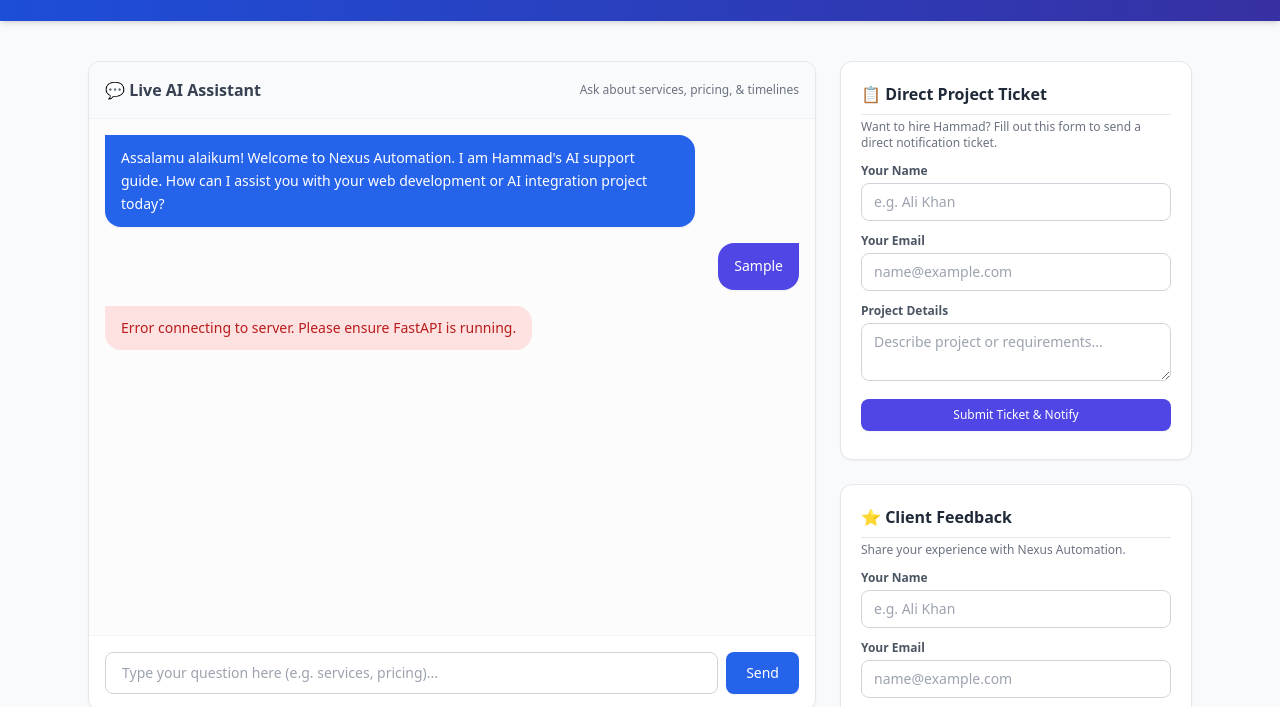
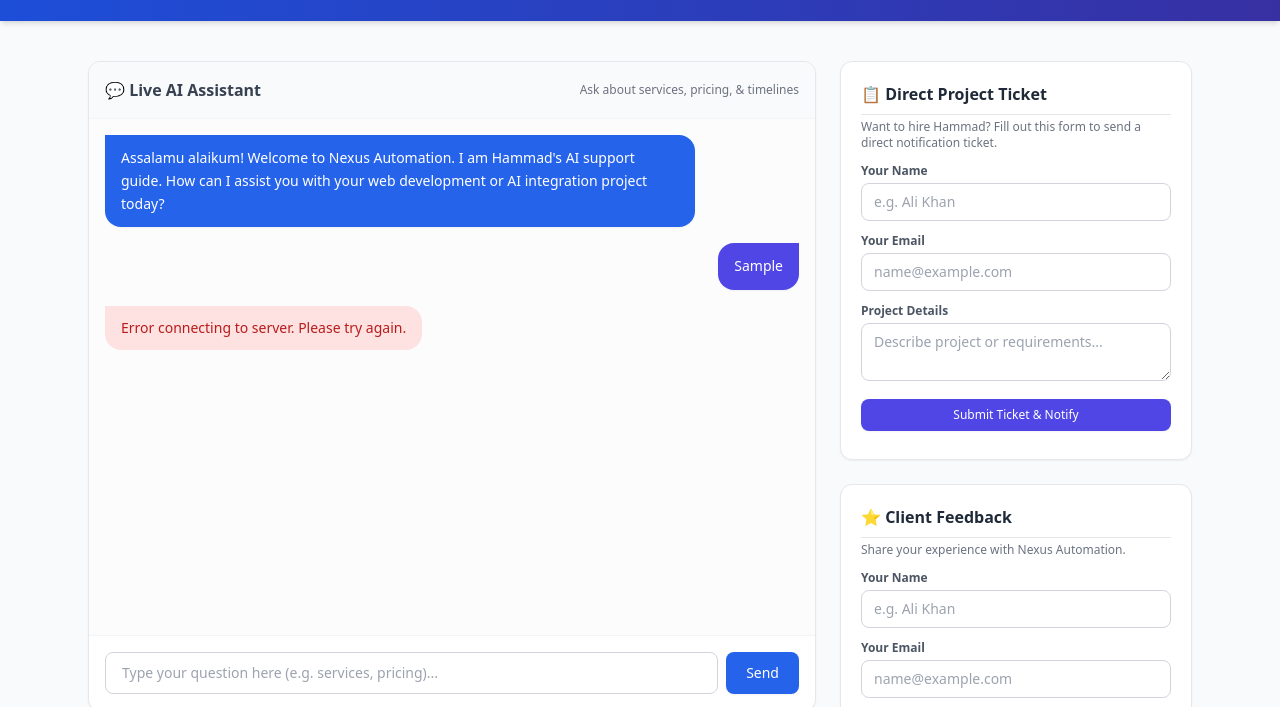
Before and after one commit to HAMMAD736/nexus-ai-support, a plain HTML site: page index.html in a window 1280 px wide. Both pictures are taken after typing "Sample" into the empty fields and a click on the button "Send". Shown: the part 87-794 px from the top of the page. Drawn offline with nearby package versions, Linux system fonts and the light colour scheme; no server answers.

Commit message:
your commit message here

```diff
--- a/index.html
+++ b/index.html
@@ -167,10 +167,12 @@
                     body: JSON.stringify({ question: question })
                 });
                 const data = await response.json();
+                console.log("API Response:", data);
 
                 document.getElementById(loadingId).remove();
 
-                const parsedHtml = marked.parse(data.response || "No response received.");
+                const replyText = data.response || data.detail || "No response received.";
+                const parsedHtml = marked.parse(replyText);
 
                 chatBox.innerHTML += `
                     <div class="flex items-start">
@@ -179,11 +181,12 @@
                         </div>
                     </div>`;
             } catch (error) {
+                console.error("Chat error:", error);
                 document.getElementById(loadingId).remove();
                 chatBox.innerHTML += `
                     <div class="flex items-start">
                         <div class="bg-red-100 text-red-700 rounded-2xl rounded-tl-none px-4 py-3 text-sm">
-                            Error connecting to server. Please ensure FastAPI is running.
+                            Error connecting to server. Please try again.
                         </div>
                     </div>`;
             }
```
